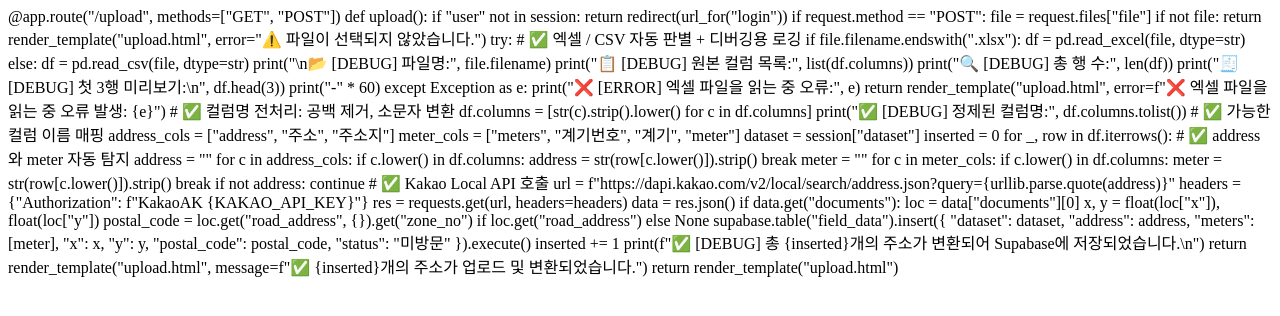
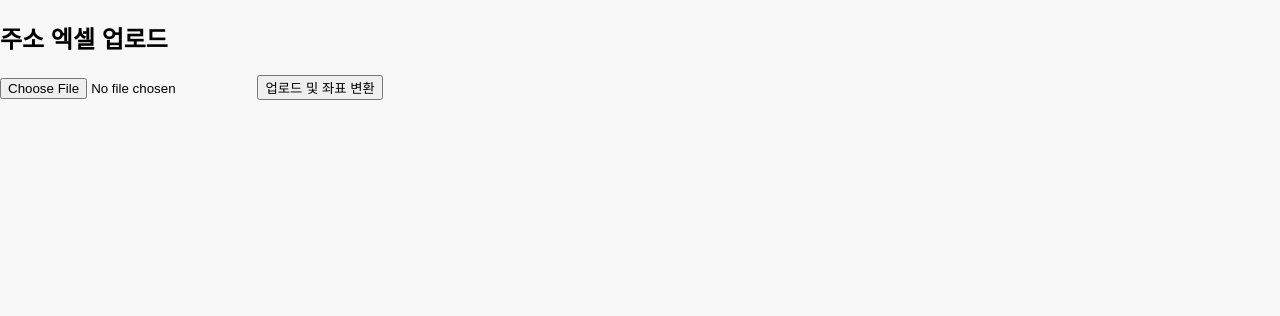
Before and after one commit to electrhi/AMIMAPER, a Flask app: page /upload in a window 1280 px wide. Shown: the top 316 px of the page. Run offline with Flask 3, Linux system fonts and the light colour scheme; the visitor is signed in with stand-in values (Sample User, id 1).

Commit message:
Update upload.html

```diff
--- a/templates/upload.html
+++ b/templates/upload.html
@@ -1,81 +1,22 @@
-@app.route("/upload", methods=["GET", "POST"])
-def upload():
-    if "user" not in session:
-        return redirect(url_for("login"))
+<!DOCTYPE html>
+<html lang="ko">
+<head>
+  <meta charset="UTF-8" />
+  <title>주소 엑셀 업로드</title>
+  <link rel="stylesheet" href="{{ url_for('static', filename='style.css') }}">
+</head>
+<body>
+  <h2>주소 엑셀 업로드</h2>
+  <form action="/upload" method="post" enctype="multipart/form-data">
+    <input type="file" name="file" accept=".xlsx" />
+    <button type="submit">업로드 및 좌표 변환</button>
+  </form>
 
-    if request.method == "POST":
-        file = request.files["file"]
-        if not file:
-            return render_template("upload.html", error="⚠️ 파일이 선택되지 않았습니다.")
-
-        try:
-            # ✅ 엑셀 / CSV 자동 판별 + 디버깅용 로깅
-            if file.filename.endswith(".xlsx"):
-                df = pd.read_excel(file, dtype=str)
-            else:
-                df = pd.read_csv(file, dtype=str)
-
-            print("\n📂 [DEBUG] 파일명:", file.filename)
-            print("📋 [DEBUG] 원본 컬럼 목록:", list(df.columns))
-            print("🔍 [DEBUG] 총 행 수:", len(df))
-            print("🧾 [DEBUG] 첫 3행 미리보기:\n", df.head(3))
-            print("-" * 60)
-
-        except Exception as e:
-            print("❌ [ERROR] 엑셀 파일을 읽는 중 오류:", e)
-            return render_template("upload.html", error=f"❌ 엑셀 파일을 읽는 중 오류 발생: {e}")
-
-        # ✅ 컬럼명 전처리: 공백 제거, 소문자 변환
-        df.columns = [str(c).strip().lower() for c in df.columns]
-        print("✅ [DEBUG] 정제된 컬럼명:", df.columns.tolist())
-
-        # ✅ 가능한 컬럼 이름 매핑
-        address_cols = ["address", "주소", "주소지"]
-        meter_cols = ["meters", "계기번호", "계기", "meter"]
-
-        dataset = session["dataset"]
-        inserted = 0
-
-        for _, row in df.iterrows():
-            # ✅ address와 meter 자동 탐지
-            address = ""
-            for c in address_cols:
-                if c.lower() in df.columns:
-                    address = str(row[c.lower()]).strip()
-                    break
-
-            meter = ""
-            for c in meter_cols:
-                if c.lower() in df.columns:
-                    meter = str(row[c.lower()]).strip()
-                    break
-
-            if not address:
-                continue
-
-            # ✅ Kakao Local API 호출
-            url = f"https://dapi.kakao.com/v2/local/search/address.json?query={urllib.parse.quote(address)}"
-            headers = {"Authorization": f"KakaoAK {KAKAO_API_KEY}"}
-            res = requests.get(url, headers=headers)
-            data = res.json()
-
-            if data.get("documents"):
-                loc = data["documents"][0]
-                x, y = float(loc["x"]), float(loc["y"])
-                postal_code = loc.get("road_address", {}).get("zone_no") if loc.get("road_address") else None
-
-                supabase.table("field_data").insert({
-                    "dataset": dataset,
-                    "address": address,
-                    "meters": [meter],
-                    "x": x,
-                    "y": y,
-                    "postal_code": postal_code,
-                    "status": "미방문"
-                }).execute()
-                inserted += 1
-
-        print(f"✅ [DEBUG] 총 {inserted}개의 주소가 변환되어 Supabase에 저장되었습니다.\n")
-
-        return render_template("upload.html", message=f"✅ {inserted}개의 주소가 업로드 및 변환되었습니다.")
-    return render_template("upload.html")
+  {% if message %}
+  <p style="color:green;">✅ {{ message }}</p>
+  {% endif %}
+  {% if error %}
+  <p style="color:red;">❌ {{ error }}</p>
+  {% endif %}
+</body>
+</html>
```
